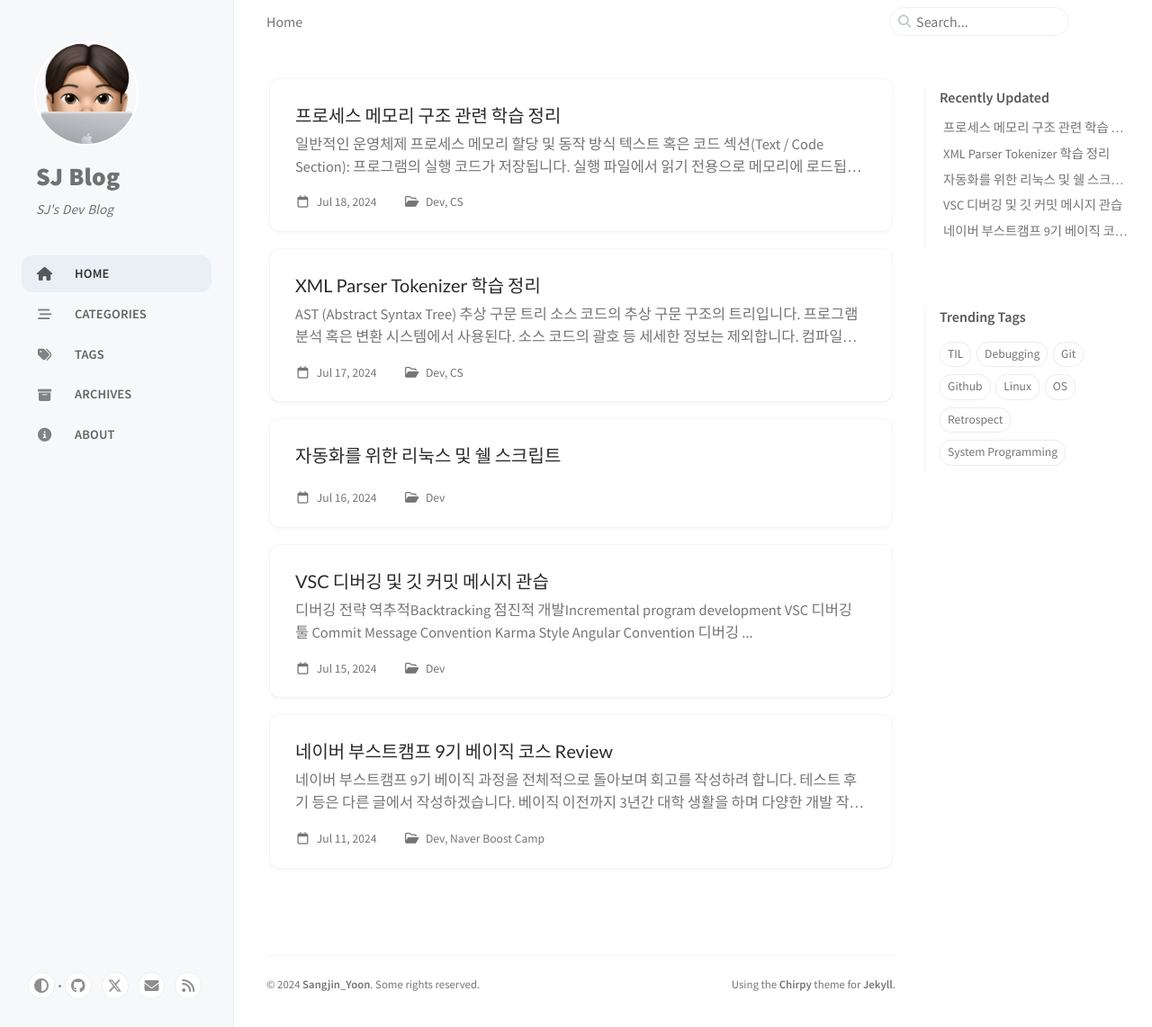
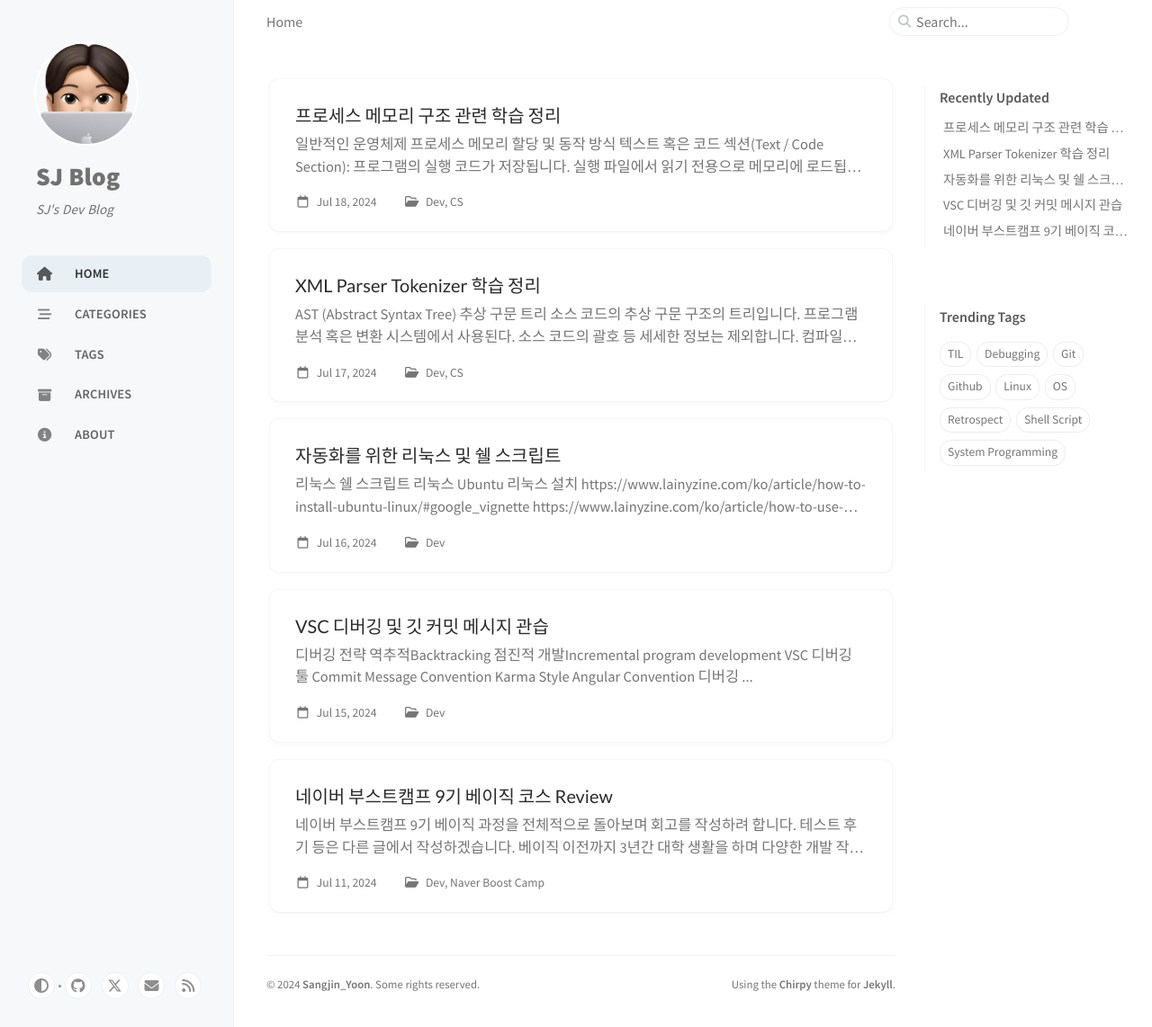
Before and after one commit to sjy2335/sjy2335.github.io, a Jekyll site: the page built from index.html, in a window 1280 px wide and 1142 px high. Shown: the whole window at 90% size. Built offline with Jekyll 4.4.1, drawn with Linux system fonts in a browser that asks for light colours; cached includes are drawn as plain includes; some of the changed lines change nothing that is shown.

Commit message:
docs: edit 0716 post

````diff
--- a/_posts/2024-07-16-Linux-VM copy.md
+++ b/_posts/2024-07-16-Linux-VM copy.md
@@ -2,5 +2,119 @@
 title: 자동화를 위한 리눅스 및 쉘 스크립트
 date: 2024-07-16 00:13:30 +09:00
 categories: [Dev]
-tags: [TIL, Linux]
+tags: [TIL, Linux, Shell Script]
 ---
+
+<!-- @import "[TOC]" {cmd="toc" depthFrom=1 depthTo=6 orderedList=false} -->
+
+<!-- code_chunk_output -->
+
+- [리눅스](#리눅스)
+- [쉘 스크립트](#쉘-스크립트)
+
+<!-- /code_chunk_output -->
+
+### 리눅스
+
+- Ubuntu 리눅스 설치
+  - https://www.lainyzine.com/ko/article/how-to-install-ubuntu-linux/#google_vignette
+  - https://www.lainyzine.com/ko/article/how-to-use-virtual-machines-on-apple-silicon-mac/
+  - - ssh 연결 [https://velog.io/@zhy2on/Ubuntu-20.04-for-ARM-설치해보기](https://velog.io/@zhy2on/Ubuntu-20.04-for-ARM-%EC%84%A4%EC%B9%98%ED%95%B4%EB%B3%B4%EA%B8%B0)
+- 로컬 컴퓨터, 리모트 컴퓨터, 가상 컴퓨터
+  - 웹 서버 배포, 모바일 앱 배포 등의 상황에서 로컬 작업을 리모트 컴퓨터에 복제해야 한다.
+  - 항상 물리적인 장치에서 실행이 불가능하므로 가상 컴퓨터를 만들어 사용한다.
+- 리눅스 기본 디렉토리 구조
+  ```bash
+  /
+  /home
+  /boot
+  /home/ubuntu
+  /bin
+  /etc
+  ```
+- 리눅스 ln 명령어 - 링크파일 생성
+  - 링크파일은 연결로 지정된 파일 및 디렉토리에 접근해 읽고 쓰는 프로그램입니다.
+  - 기본적으로 **하드 링크**를 만듭니다 (**동일한 내용의 다른 파일)**
+  - -s 옵션으로 **심볼릭 링크**를 만듭니다 **(단순히 원본 파일을 가리키게 하며, ‘바로가기’와 유사합니다)**
+  - 대상 파일이 이미 존재하는 경우 적용할 수 있는 다양한 옵션이 있습니다.
+
+### 쉘 스크립트
+
+- Shell이란?
+  - os와 대화하는 프로그램
+  - bash, zsh, .. (iterm에서 oh-my-zsh을 사용하고 있습니다)
+  - [UNIX의 Shell은 다음과 같이 정의할 수 있다.](http://coffeenix.net/doc/shell_programming/shell1.htm)
+    - Shell은 운영체제와 사용자 사이의 중계 역할을 하는 명령어 해석기(command interpreter)이다. 사용자와 시스템간의 대화를 가능하게 해 주는 것으로 사용자가 입력시킨 명령어 라인을 읽고서 필요한 시스템 기능을 실행시킨다.
+    - Shell은 변수를 정의할 수 있고 조건문, 반복문, 산술 연산 등을 할 수 있는 완전한 프로그램 언어(program language)이다. 파일에 저장된 일련의 명령 군을 실행할 수 있으며, 제어 구조를 이용해 명령의 실행 순서를 바꿀 수 있다.
+- 환경변수
+  - 목록: term, shell, ssh_client, …
+  - `$ export 변수명=값`
+    새로운 환경변수 설정
+  - `$ source [스크립트파일]`
+    현재 쉘에서 스크립트 실행함
+  - [.profile, .bashrc, .bash_profile] ⇒ 이들은 쉘은 시작할 때 자동으로 실행하는 스크립트들로 쉘 초기화할 때 사용함.
+- Shell Script 기본 구조
+  ```bash
+  #!/bin/bash
+  echo "Hello Linux!!"
+  ```
+  - `#!/bin/bash` - Unix 계열 Shell Script 파일의 필수적인 구문. Script 파일 최상단에 해당 파일을 해석해 줄 인터프리터의 절대경로를 지정해 준다.
+  - vi 등의 에디터로 파일 생성과 함께 작성하며, 실행을 위해서는 chmod로 x(실행) 권한을 주어야 한다.
+- 변수 선언시 공백을 두어선 안된다. 호출할 때는 $ 혹은 ${}를 사용한다.
+
+  ```bash
+  #변수 선언, 대소문자 구분 및 =사이에 공백 X
+  num=100
+  str="hello"
+
+  # $을 이용한 변수 호출
+  echo "$num"
+  echo "$str"
+
+  #또는
+  echo "${num}"
+  echo "${str}"
+  ```
+
+  ```bash
+  VAR1=$#
+  echo "num=$#"
+  echo "parameters: $0 $1 $2 $3"
+  echo "parameters: $@"
+  echo "VAR1 = $VAR1"
+  echo 'VAR1 = $VAR1'
+  echo VAR1=`ls`
+  ```
+
+  ![alt text](image-1.png)
+
+  - 위 코드에서 VAR1에는 스크립트에 전달된 인수의 개수를 저장한다.
+  - $0은 파일 이름, $1, $2, $3은 전달 받은 1번째~3번째 인수이다.
+  - $@는 모든 인수를 문자열로 출력한다.
+  - `‘’` 는 문자열을 그대로 출력한다.
+  - ```(백틱)은 명령어의 결과를 그대로 출력한다.
+
+    ```
+
+  - ./variable.sh가 아닌 sh variable.sh를 사용하듯 파일을 실행할 때 인터프리터를 명시할 수 있다. 이는 스크립트 파일 첫 줄의 인터프리터 정보를 무시한다.
+
+- 배열은 소괄호로 묶고, 띄어쓰기로 구분
+- 조건문은 대괄호로 나타내며, -eq, -ne, -gt, -ge, -le, -lt 등의 비교 연산자가 있다.
+- 입력과 출력 방향을 바꿀 수 있다.
+- `|` 이전 프로그램의 표준 출력이 이후 프로그램의 표준 입력으로
+- 키보드 입력을 받을 수 있다.
+- 파일, 디렉토리, 문자열의 특징들을 확인할 수 있다.
+
+### crontab이란?
+
+리눅스 스케줄링 관리 프로그램
+
+- `crontab -e`: 크론탭 실행
+- `crontab -l`: 크론탭 출력해서 확인
+- `crontab -r`: 크론탭 삭제
+- 기본 형태: `* * * * *`로, 각각 `분, 시간, 일, 월, 요일`을 의미합니다.
+  ```
+  * * * * * ls -al
+  * * * * * /home/user/script.sh
+  ```
+  위와 같이 별 혹은 숫자 다섯개, 명령어 혹은 실행시킬 파일 등을 작성하면 됩니다.
````
Also changed, not shown: _posts/image-1.png (added).
